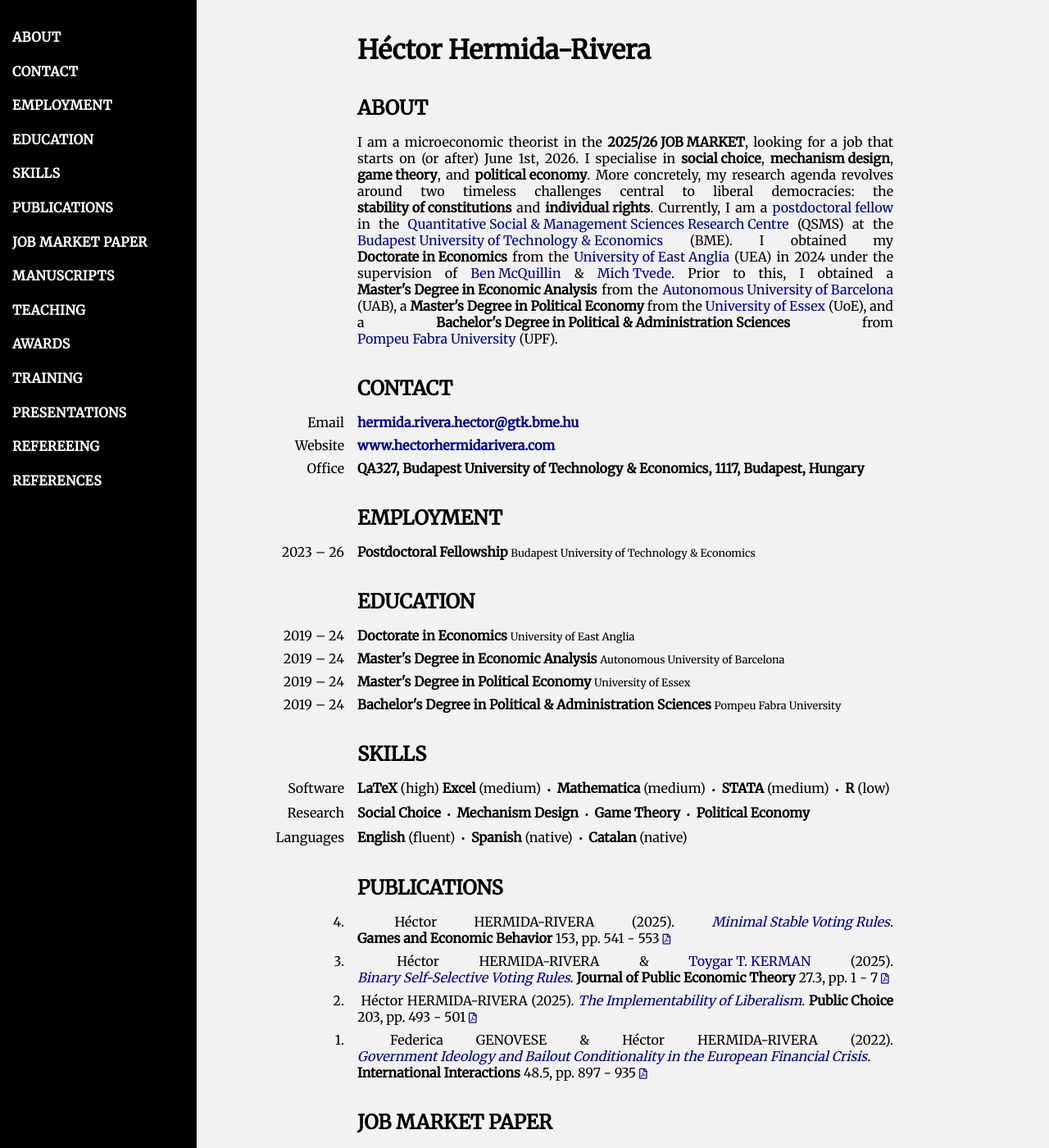
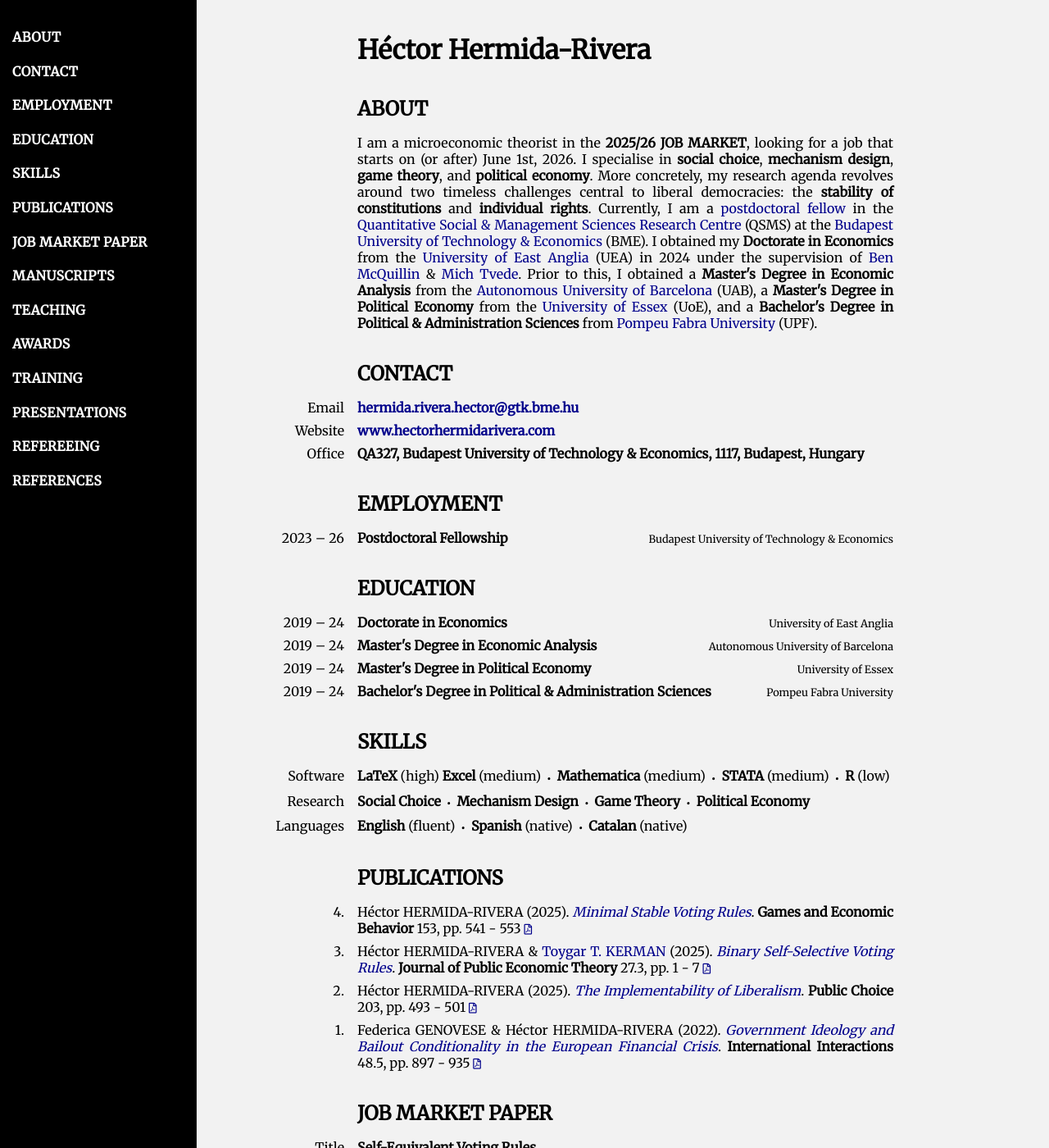
Before and after one commit to HectorHermidaRivera/hectorhermidarivera.github.io, a Jekyll site: the page built from index.md, in a window 1280 px wide and 1400 px high. Shown: the whole window at 82% size. Built offline with Jekyll 4.4.1, drawn with Linux system fonts in a browser that asks for light colours; a style sheet for code colours, icons or effects is not loaded.

Commit message:
Update style.css

```diff
--- a/assets/css/style.css
+++ b/assets/css/style.css
@@ -250,99 +250,3 @@ body {
   color: #dddddd !important;
   text-decoration: none !important;
 }
-
-/* ==== Baseline alignment fixes (insert at end of style.css) ==== */
-
-/* Global sensible line-height for rows (adjust if you prefer) */
-.row-line-height {
-  line-height: 1.25; /* keeps rows consistent */
-}
-
-/* Apply the global line-height to main containers */
-.content,
-.two-column,
-.two-column-2rows,
-.two-column-3rows,
-.fill-line,
-.top-row,
-.two-column .value,
-.two-column-2rows .value,
-.two-column-3rows .value {
-  /* do not change display here; assign consistent line-height */
-  line-height: 1.25;
-}
-
-/* Make inline pieces use inline-block + baseline so different font-sizes align at the bottom */
-.fill-line > * ,
-.fill-line span,
-.top-row > * ,
-.two-column .label,
-.two-column .value > * ,
-.two-column-2rows .left,
-.two-column-2rows .right,
-.two-column-2rows .value > * ,
-.two-column-3rows .left,
-.two-column-3rows .right,
-.two-column-3rows .value > * {
-  display: inline-block;
-  vertical-align: baseline; /* critical: align bottoms of glyphs */
-  line-height: inherit;     /* follow the container line-height */
-  margin: 0; padding: 0;    /* avoid accidental offsets */
-}
-
-/* Ensure grid/value containers keep their internal layout but let children align by baseline */
-.two-column .value,
-.two-column-2rows .value,
-.two-column-3rows .value {
-  display: block;           /* keep normal block to hold children */
-}
-
-/* For top-row and fill-line use flex but align to baseline */
-.fill-line,
-.top-row {
-  display: flex;
-  justify-content: space-between;
-  align-items: baseline;    /* baseline alignment for flex children */
-}
-
-/* Icons and scaled elements: make them inline-block + baseline + same line-height
-   .fa-file-pdf kept smaller but aligned to baseline */
-.fa-file-pdf,
-.far.fa-file-pdf,
-.fas.fa-file-pdf,
-.ai,
-.ai-open-access,
-i[class*="fa-"],
-i[class*="ai-"] {
-  display: inline-block;
-  vertical-align: baseline;
-  line-height: 1;           /* prevents extra internal leading */
-}
-
-/* If you scale icons down, nudge them vertically with tiny translate rather than changing baseline */
-.fa-file-pdf {
-  font-size: 0.82em;        /* your scaling, fine-tune if desired */
-  transform: translateY(0.02em); /* tiny nudge to match lowercase x-height if necessary */
-}
-
-/* Small-footnote text on the right (like institution) should keep baseline too */
-.fill-line span.right-small,
-.two-column-2rows .value .top-row span:last-child,
-.two-column-3rows .right .small {
-  font-size: 0.85em;
-  vertical-align: baseline;
-  line-height: inherit;
-}
-
-/* Ensure no accidental margins on headings/inline blocks that would break baseline */
-.fill-line span, .top-row span, .two-column .label, .two-column-2rows .left {
-  margin: 0;
-}
-
-/* Safety: force consistent alignment on anchors inside top-row / fill-line */
-.fill-line a, .top-row a {
-  display: inline-block;
-  vertical-align: baseline;
-  line-height: inherit;
-  text-decoration: none;
-}
```
